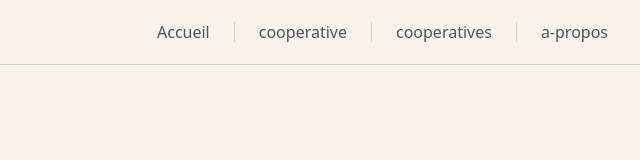
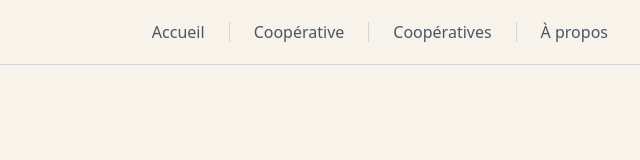
Before and after one commit to iaboudou/Taawon, a website: page a-propos.html in a window 1280 px wide. Shown: the full height of the page, 640-1280 px from the left. Drawn offline with nearby package versions, Linux system fonts and the light colour scheme; a web font is replaced by a local one.

Commit message:
better navbar no svg

```diff
--- a/a-propos.html
+++ b/a-propos.html
@@ -8,10 +8,7 @@
     <link href="https://fonts.googleapis.com/css2?family=Google+Sans:ital,opsz,wght@0,17..18,400..700;1,17..18,400..700&display=swap" rel="stylesheet">
     <title>Taawon</title>
 
-    <!-- load Tailwind -->
     <script src="https://cdn.tailwindcss.com"></script>
-
-    <!-- custom font configuration -->
     <script>
         tailwind.config = {
             theme: {
@@ -25,50 +22,40 @@
     </script>
 </head>
 <body class="bg-[#F7F3EB] min-h-screen">
-    <!-- La Barre de Navigation-->
+
     <nav class="relative w-full bg-[#F7F3EB] px-8 py-4 flex justify-between items-center border-b border-gray-300">
-
-        <!-- Logo Container -->
         <div class="flex items-center space-x-3">
             <img src="assets/icons/Vector.png" alt="Taawon Logo" class="w-8 h-8 object-contain">
             <span class="text-xl font-bold text-gray-800 font-googlesans">Taawon</span>
             <div class="h-6 w-px bg-gray-300"></div>
-
             <div class="text-[10px] font-semibold tracking-wider text-gray-600 leading-tight">
                 LES SAVOIR-FAIRE<br>
                 NOUS RELIENT
             </div>
         </div>
 
-        <!--DESKTOP LINKS-->
         <div class="hidden md:flex items-center text-gray-600 font-medium space-x-6">
             <a href="index.html" class="hover:text-black transition">Accueil</a>
             <div class="h-5 w-px bg-gray-300"></div>
-            <a href="cooperative.html" class="hover:text-black transition">cooperative</a>
+            <a href="cooperative.html" class="hover:text-black transition">Coopérative</a>
             <div class="h-5 w-px bg-gray-300"></div>
-            <a href="cooperatives.html" class="hover:text-black transition">cooperatives</a>
+            <a href="cooperatives.html" class="hover:text-black transition">Coopératives</a>
             <div class="h-5 w-px bg-gray-300"></div>
-            <a href="a-propos.html" class="hover:text-black transition">a-propos</a>
+            <a href="a-propos.html" class="hover:text-black transition">À propos</a>
         </div>
 
-        <!--MOBILE MENU-->
-        <!-- Hidden checkbox-->
         <input type="checkbox" id="menu-toggle" class="peer hidden">
-        <!--Hamburger Icon-->
+
         <label for="menu-toggle" class="md:hidden flex items-center cursor-pointer text-gray-800">
-            <svg class="w-6 h-6" fill="none" stroke="currentColor" stroke-width="2" viewBox="0 0 24 24">
-                <path stroke-linecap="round" stroke-linejoin="round" d="M4 6h16M4 12h16M4 18h16"></path>
-            </svg>
+    <img src="assets\icons\burger-menu-right-svgrepo-com.svg" alt="Menu" class="w-6 h-6 object-contain">
         </label>
 
-        <!--MOBILE DROPDOWN MENU-->
         <div class="hidden peer-checked:flex flex-col absolute top-full left-0 w-full bg-[#F7F3EB] border-b border-gray-300 px-8 py-6 space-y-4 md:hidden shadow-md">
             <a href="index.html" class="text-gray-600 hover:text-black font-medium transition">Accueil</a>
-            <a href="cooperative.html" class="text-gray-600 hover:text-black font-medium transition">cooperative</a>
-            <a href="cooperatives.html" class="text-gray-600 hover:text-black font-medium transition">cooperatives</a>
-            <a href="a-propos.html" class="text-gray-600 hover:text-black font-medium transition">a-propos</a>
+            <a href="cooperative.html" class="text-gray-600 hover:text-black font-medium transition">Coopérative</a>
+            <a href="cooperatives.html" class="text-gray-600 hover:text-black font-medium transition">Coopératives</a>
+            <a href="a-propos.html" class="text-gray-600 hover:text-black font-medium transition">À propos</a>
         </div>
-
     </nav>
 
 </body>
```
Also changed, not shown: assets/icons/burger-menu-right-svgrepo-com.svg (added).
